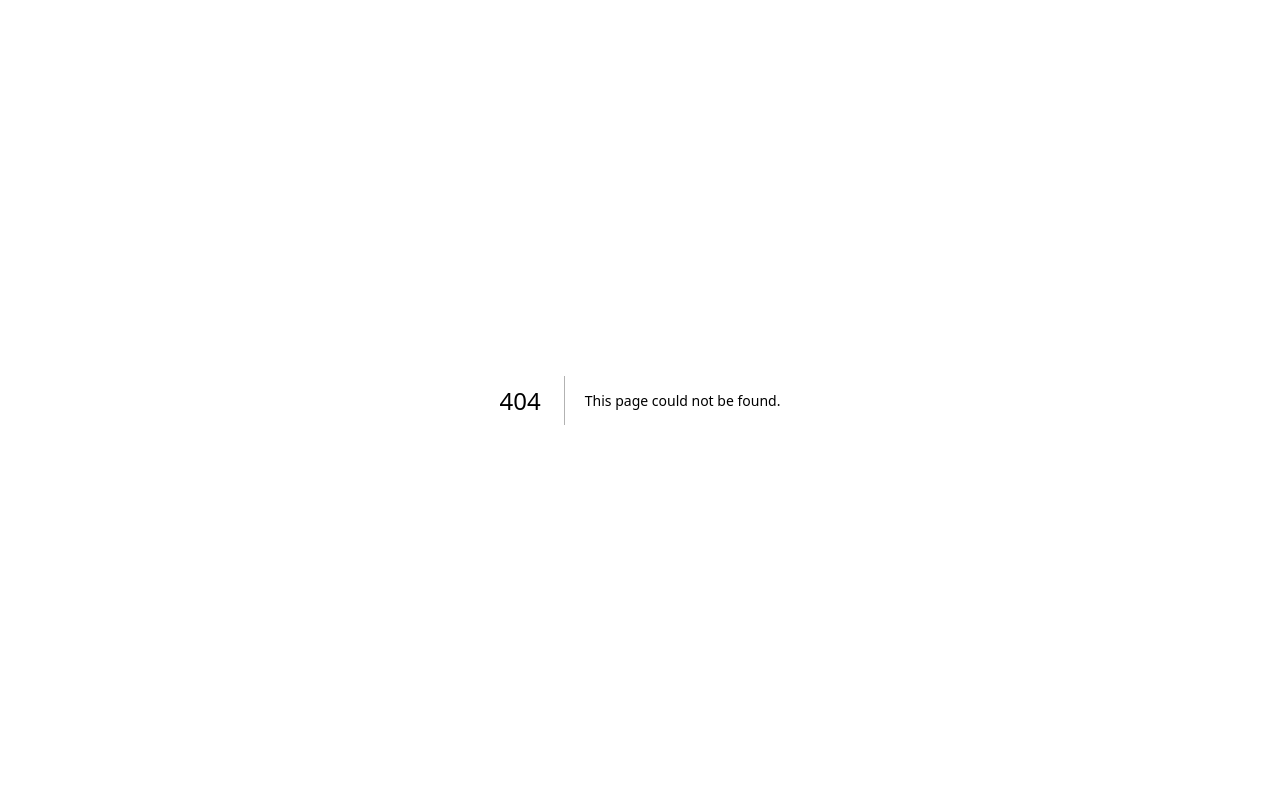
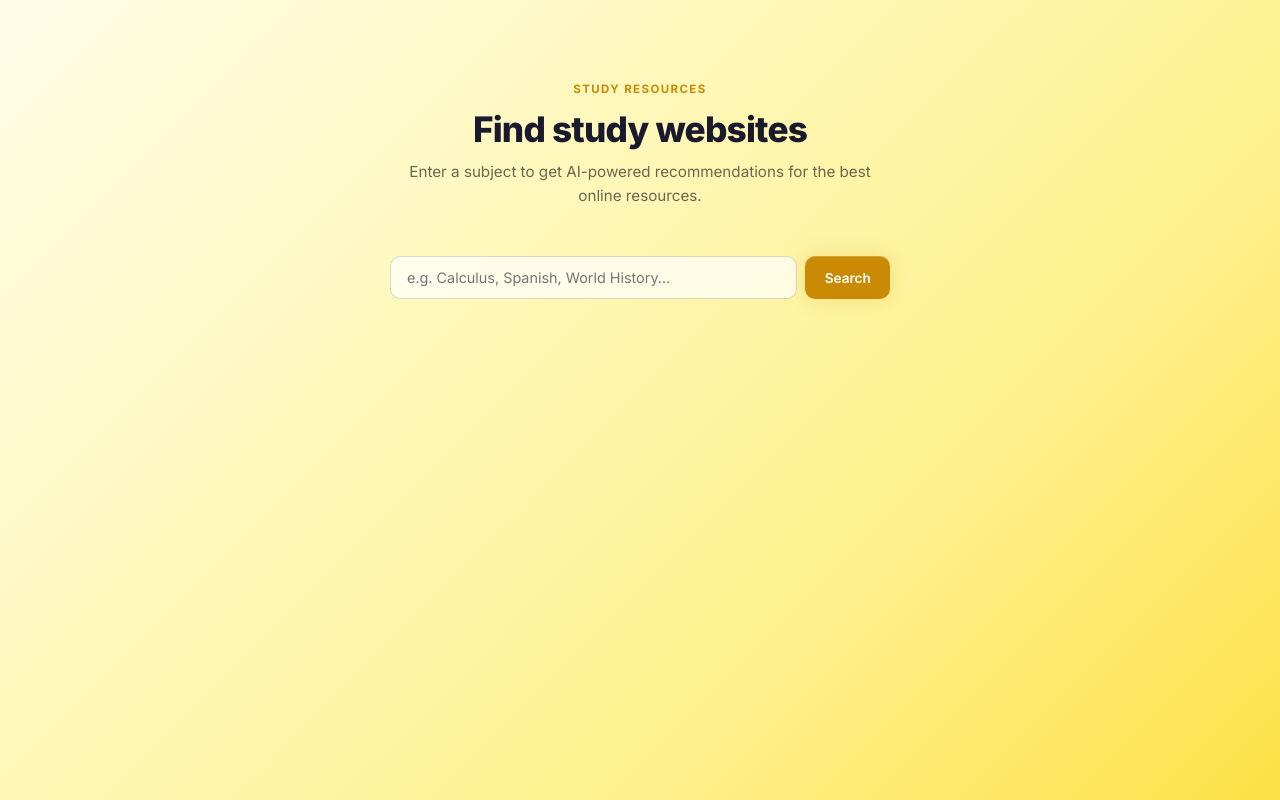
Before and after one commit to OF7777/StudyHub, a Next.js app: page /sites in a window 1280 px wide. Before the commit this address had no page. Built offline with nearby package versions, Linux system fonts and the light colour scheme.

Commit message:
commit 12

```diff
--- /dev/null
+++ b/app/api/recommend-sites/route.ts
@@ -0,0 +1,29 @@
+import { NextResponse } from "next/server";
+import OpenAI from "openai";
+
+const openai = new OpenAI({ apiKey: process.env.OPENAI_API_KEY });
+
+export async function POST(req: Request) {
+  const { subject } = await req.json();
+
+  if (!subject || typeof subject !== "string") {
+    return NextResponse.json({ error: "Subject is required" }, { status: 400 });
+  }
+
+  const prompt = `Recommend 5 high-quality websites or online resources for studying "${subject}". Return ONLY a valid JSON array of objects, each with "name" (the website name), "url" (full URL), and "description" (1 sentence about what it offers). No markdown, no code fences, just raw JSON.`;
+
+  const completion = await openai.chat.completions.create({
+    model: "gpt-4o-mini",
+    messages: [{ role: "user", content: prompt }],
+    temperature: 0.7,
+  });
+
+  const text = completion.choices[0]?.message?.content || "[]";
+
+  try {
+    const sites = JSON.parse(text);
+    return NextResponse.json({ sites });
+  } catch {
+    return NextResponse.json({ error: "Failed to parse response", raw: text }, { status: 500 });
+  }
+}
--- a/app/dashboard/page.tsx
+++ b/app/dashboard/page.tsx
@@ -303,6 +303,9 @@ export default function DashboardPage() {
             <Link href="/notes/new" className="btn btn-primary">
               + New Note
             </Link>
+            <Link href="/sites" className="btn btn-outline">
+              Study Sites
+            </Link>
           </div>
         </Reveal>
       </div>
--- a/app/globals.css
+++ b/app/globals.css
@@ -451,6 +451,7 @@ nav {
   mask-composite: exclude;
   opacity: 0;
   transition: opacity 0.3s;
+  pointer-events: none;
 }
 .feature-card:hover::before { opacity: 1; }
 .feature-card:hover {
@@ -666,7 +667,7 @@ footer {
   margin: 0 auto;
   display: flex;
   justify-content: space-between;
-  align-items: start;
+  align-items: flex-start;
   flex-wrap: wrap;
   gap: 2rem;
 }
--- /dev/null
+++ b/app/sites/page.tsx
@@ -0,0 +1,118 @@
+"use client";
+
+import { useState } from "react";
+import Reveal from "@/components/reveal";
+
+interface Site {
+  name: string;
+  url: string;
+  description: string;
+}
+
+export default function SitesPage() {
+  const [subject, setSubject] = useState("");
+  const [sites, setSites] = useState<Site[] | null>(null);
+  const [loading, setLoading] = useState(false);
+  const [error, setError] = useState("");
+
+  const handleSubmit = async (e: React.FormEvent) => {
+    e.preventDefault();
+    if (!subject.trim()) return;
+
+    setLoading(true);
+    setError("");
+    setSites(null);
+
+    try {
+      const res = await fetch("/api/recommend-sites", {
+        method: "POST",
+        headers: { "Content-Type": "application/json" },
+        body: JSON.stringify({ subject: subject.trim() }),
+      });
+      const data = await res.json();
+      if (data.error) {
+        setError(data.error);
+      } else {
+        setSites(data.sites);
+      }
+    } catch {
+      setError("Something went wrong. Try again.");
+    } finally {
+      setLoading(false);
+    }
+  };
+
+  return (
+    <>
+      <div className="section">
+        <Reveal>
+          <p className="section-label">Study Resources</p>
+        </Reveal>
+        <Reveal delay={1}>
+          <h2 className="section-title">Find study websites</h2>
+        </Reveal>
+        <Reveal delay={2}>
+          <p className="section-sub">
+            Enter a subject to get AI-powered recommendations for the best online resources.
+          </p>
+        </Reveal>
+
+        <Reveal delay={3}>
+          <form onSubmit={handleSubmit} style={{ maxWidth: 500, margin: "0 auto 3rem", display: "flex", gap: "0.5rem" }}>
+            <input
+              type="text"
+              value={subject}
+              onChange={(e) => setSubject(e.target.value)}
+              placeholder="e.g. Calculus, Spanish, World History..."
+              style={{
+                flex: 1,
+                padding: "0.75rem 1rem",
+                borderRadius: "10px",
+                border: "1px solid var(--border-hover)",
+                fontSize: "0.9rem",
+                fontFamily: "inherit",
+                background: "rgba(255,255,255,0.7)",
+                outline: "none",
+              }}
+            />
+            <button
+              type="submit"
+              disabled={loading || !subject.trim()}
+              className="btn btn-primary"
+              style={{ whiteSpace: "nowrap" }}
+            >
+              {loading ? "Searching..." : "Search"}
+            </button>
+          </form>
+        </Reveal>
+
+        {error && (
+          <div style={{ textAlign: "center", color: "var(--orange)" }}>
+            {error}
+          </div>
+        )}
+
+        {sites && (
+          <div className="features-grid" style={{ maxWidth: 700, margin: "0 auto" }}>
+            {sites.map((site, i) => (
+              <Reveal key={i} delay={Math.min(i, 4)}>
+                <div className="feature-card">
+                  <h3>{site.name}</h3>
+                  <p style={{ marginBottom: "0.5rem" }}>{site.description}</p>
+                  <a
+                    href={site.url}
+                    target="_blank"
+                    rel="noopener noreferrer"
+                    style={{ fontSize: "0.82rem", fontWeight: 600 }}
+                  >
+                    Visit site &rarr;
+                  </a>
+                </div>
+              </Reveal>
+            ))}
+          </div>
+        )}
+      </div>
+    </>
+  );
+}
--- a/package.json
+++ b/package.json
@@ -12,6 +12,7 @@
     "@supabase/ssr": "^0.12.4",
     "@supabase/supabase-js": "^2.111.0",
     "next": "^15.1.0",
+    "openai": "^7.1.0",
     "react": "^19.0.0",
     "react-dom": "^19.0.0"
   },
```
Also changed, not shown: 1 other file (tests, documents, lock files or other folders).
